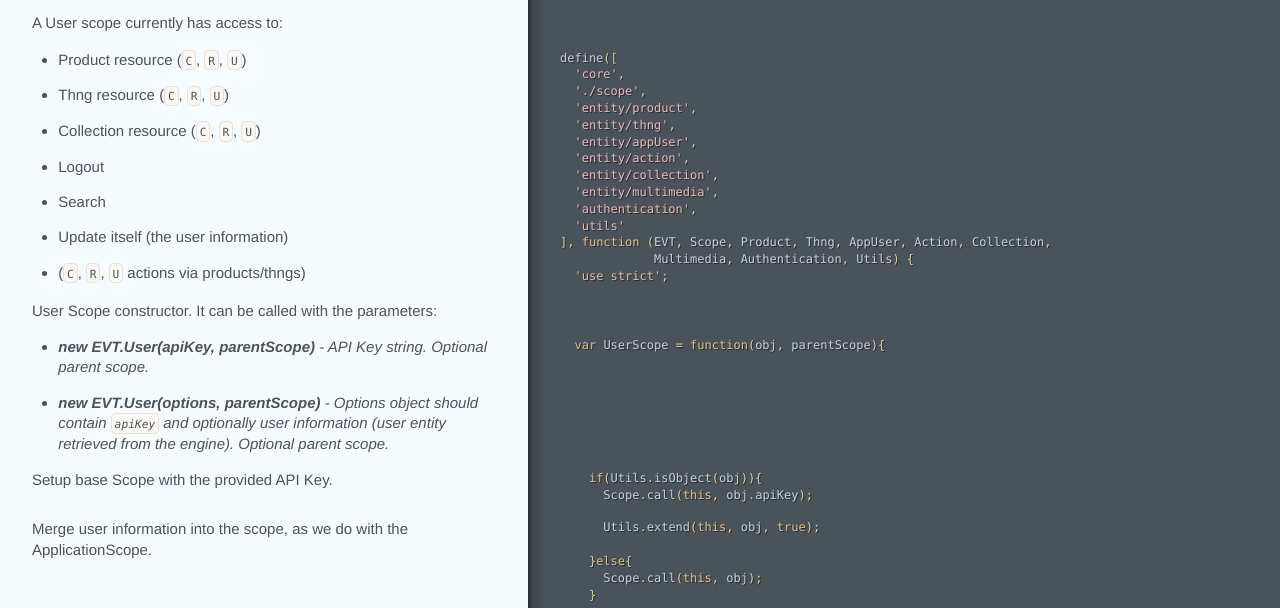
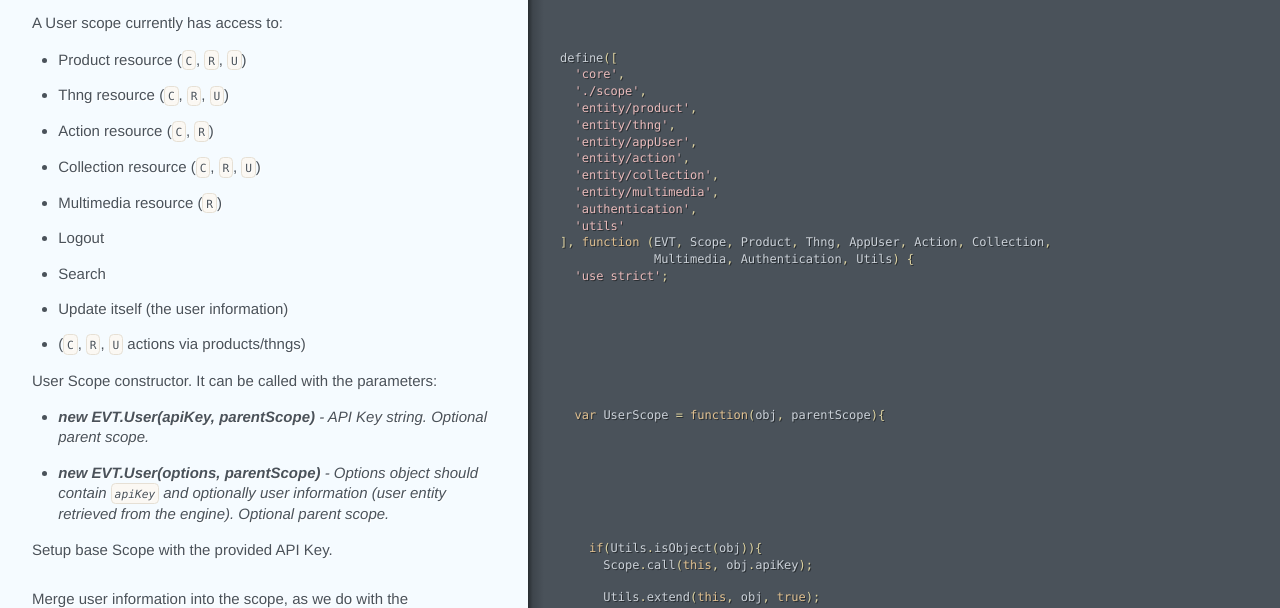
Before and after one commit to chandruxp/evrythng-js-sdk, a plain HTML site: page src/scope/user.html in a window 1280 px wide. Shown: the part 183-791 px from the top of the page. Drawn offline with Linux system fonts and the light colour scheme.

Commit message:
Generated documentation for c3eb97172e3314199cbe5033b30db3f16672e556

```diff
--- a/src/scope/user.html
+++ b/src/scope/user.html
@@ -3,7 +3,9 @@ is a sub-class of scope and it defines the public API that the
 user and its API Keys can access to.</strong></p></div></div></div><div class="segment"><div class="comments "><div class="wrapper"><p>A User scope currently has access to:</p></div></div></div><div class="segment"><div class="comments "><div class="wrapper"><ul>
 <li>Product resource (<code>C</code>, <code>R</code>, <code>U</code>)</li>
 <li>Thng resource (<code>C</code>, <code>R</code>, <code>U</code>)</li>
+<li>Action resource (<code>C</code>, <code>R</code>)</li>
 <li>Collection resource (<code>C</code>, <code>R</code>, <code>U</code>)</li>
+<li>Multimedia resource (<code>R</code>)</li>
 <li>Logout</li>
 <li>Search</li>
 <li>Update itself (the user information)</li>
```
Also changed, not shown: src/scope/application.html (+1 -0 lines).
